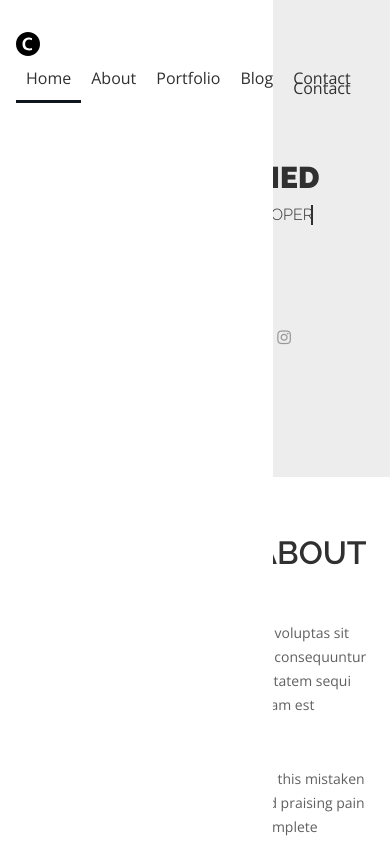
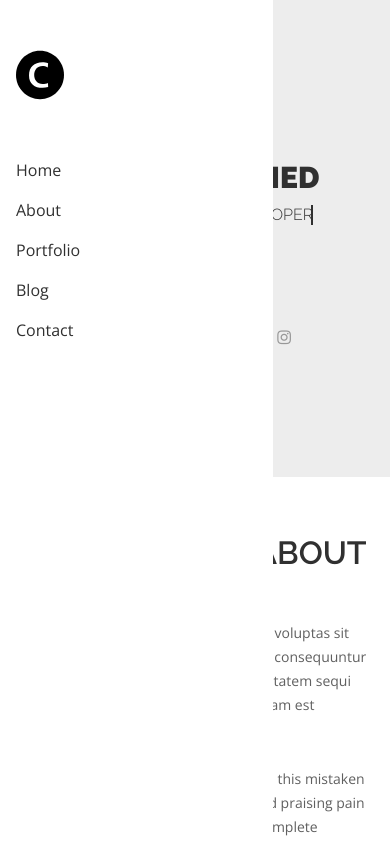
Before and after one commit to coolzyte/my-portfolio, a React (Create React App) app: page / in a window 390 px wide. Shown: the top 843 px of the page. Built offline with nearby package versions, Linux system fonts and the light colour scheme.

Commit message:
Added responsiveness to sidedrawer

```diff
--- a/src/components/Logo/Logo.scss
+++ b/src/components/Logo/Logo.scss
@@ -1,7 +1,15 @@
-@import '../../base/mixin.scss';
+@import "../../base/mixin.scss";
 .logo {
-  width: 4%;
-  @include respond(tab-port) {
-    width: 10%;
+  width: 20%;
+  height: 11%;
+  margin-bottom: 3.2rem;
+  box-sizing: border-box;
+  @include medium {
+    width: 5%;
+    padding: 0.8rem;
+    height: 100%;
+  }
+  img {
+    height: 100%;
   }
 }
--- a/src/components/Navigation/NavigationItems/NavigationItem/NavigationItem.module.scss
+++ b/src/components/Navigation/NavigationItems/NavigationItem/NavigationItem.module.scss
@@ -1,23 +1,39 @@
 @import "../../../../base/Variables.scss";
+@import "../../../../base/mixin.scss";
 .NavigationItem {
-  margin: 0;
+  margin: 1rem 0;
   box-sizing: border-box;
-  display: flex;
-  height: 100%;
-  align-items: center;
+  display: block;
+  width: 100%;
   a {
     color: $mine-shaft;
     text-decoration: none;
-    height: 100%;
-    padding: 1.2rem 1rem;
-    border-bottom: 3px solid transparent;
+    width: 100%;
     box-sizing: border-box;
     display: block;
     &:hover,
     &:active,
     &.active {
-      background-color: transparent;
-      border-bottom: 3px solid $bunker;
+      color: $mine-shaft;
+    }
+  }
+  @include medium {
+    margin: 0;
+    display: flex;
+    height: 100%;
+    align-items: center;
+    width: auto;
+    a {
+      height: 100%;
+      padding: 1.2rem 1rem;
+      border-bottom: 3px solid transparent;
+      box-sizing: border-box;
+      &:hover,
+      &:active,
+      &.active {
+        background-color: transparent;
+        border-bottom: 3px solid $bunker;
+      }
     }
   }
 }
--- a/src/components/Navigation/NavigationItems/NavigationItems.scss
+++ b/src/components/Navigation/NavigationItems/NavigationItems.scss
@@ -1,8 +1,13 @@
+@import "../../../base/mixin.scss";
 .NavigationItems {
   margin: 0;
   padding: 0;
   list-style: none;
   display: flex;
+  flex-flow: column;
   align-items: center;
   height: 100%;
+  @include medium {
+    flex-flow: row;
+  }
 }
--- a/src/components/Navigation/SideDrawer/SideDrawer.js
+++ b/src/components/Navigation/SideDrawer/SideDrawer.js
@@ -5,7 +5,7 @@ import classes from "./SideDrawer.module.scss";
 const sideDrawer = props => {
   return (
     <div className={classes.SideDrawer}>
-      <Logo />
+      <Logo className={classes.Logo} />
       <nav>
         <NavigationItems />
       </nav>
--- a/src/components/Navigation/SideDrawer/SideDrawer.module.scss
+++ b/src/components/Navigation/SideDrawer/SideDrawer.module.scss
@@ -1,3 +1,4 @@
+@import "../../../base/mixin.scss";
 .SideDrawer {
   position: fixed;
   width: 28rem;
@@ -10,16 +11,13 @@
   padding: 3.2rem 1.6rem;
   box-sizing: border-box;
   transition: transform 0.3s ease-out;
-}
-
-@media (min-width: 500px) {
-  .SideDrawer {
+  @include medium {
     display: none;
   }
 }
 
 .Open {
-  transform: translateX(0)
+  transform: translateX(0);
 }
 
 .Close {
--- a/src/components/Navigation/Toolbar/Toolbar.scss
+++ b/src/components/Navigation/Toolbar/Toolbar.scss
@@ -13,5 +13,8 @@
   }
   &__menu-content {
     flex-wrap: nowrap;
+    @include respond(tab-port) {
+      display: none;
+    }
   }
 }
```
